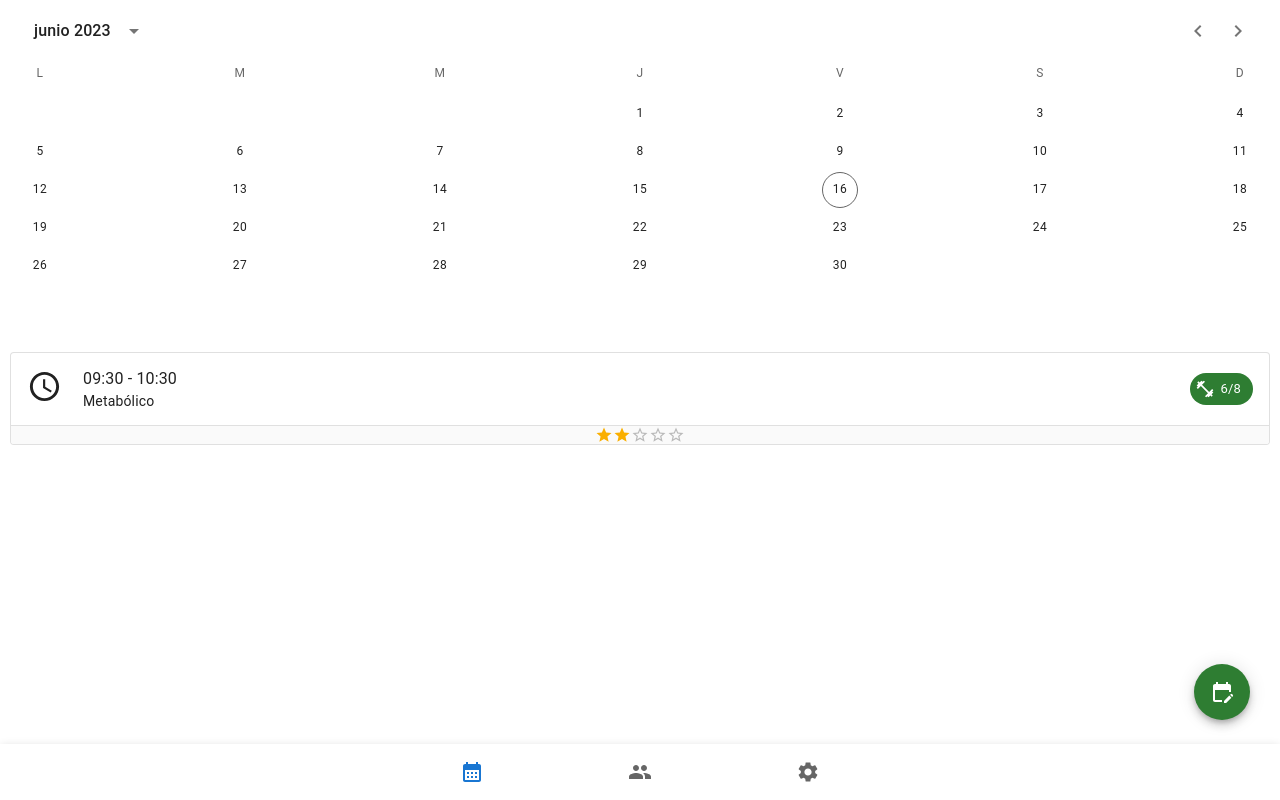
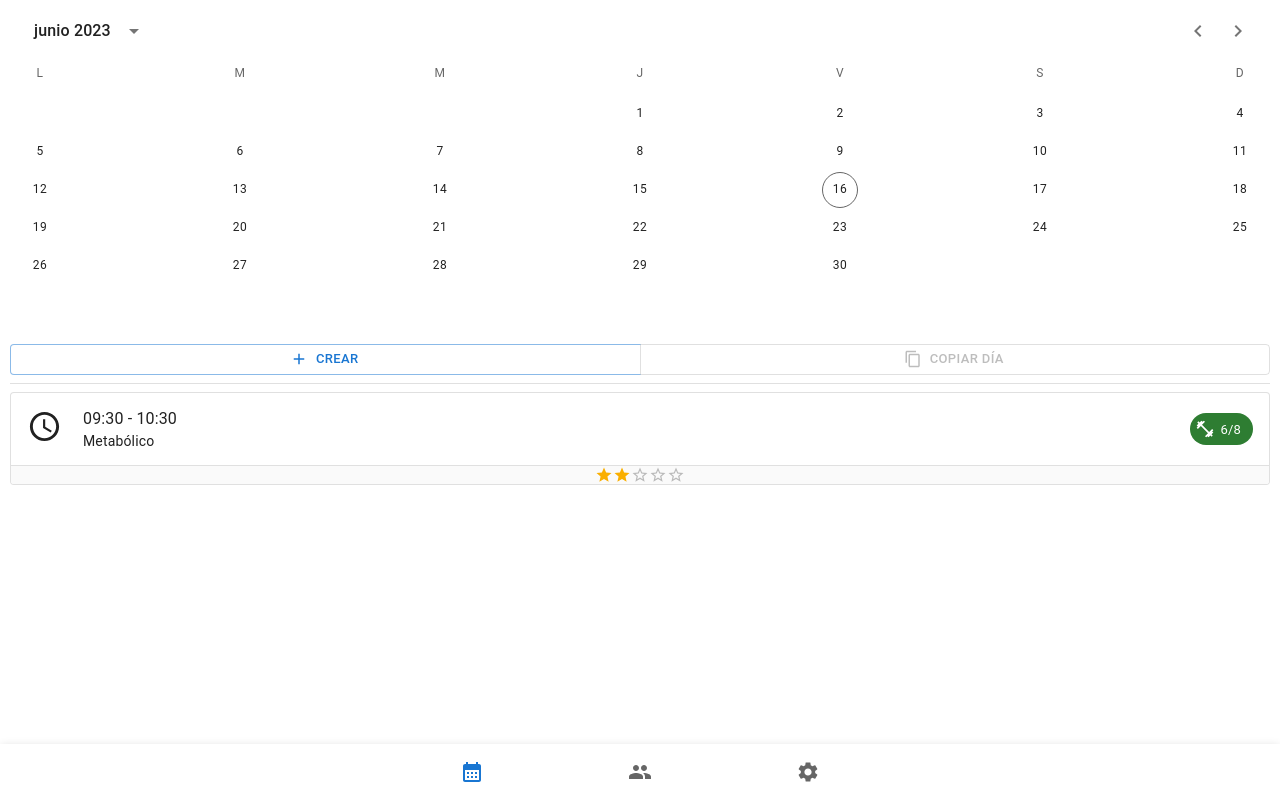
Before and after one commit to jtejederabit/booking-session-management, a React (Create React App) app: page / in a window 1280 px wide. Built offline with nearby package versions, Linux system fonts and the light colour scheme.

Commit message:
FE added new dialog component for activity creation

```diff
--- /dev/null
+++ b/src/components/common/actions/ActionButtons.tsx
@@ -0,0 +1,25 @@
+import React from 'react';
+import {Button, ButtonGroup} from "@mui/material";
+import {Add, ContentCopy} from "@mui/icons-material";
+
+const ActionButtons = ({
+    handleNew,
+}) => {
+    return (
+        <ButtonGroup
+            variant="outlined"
+            aria-label="outlined button group"
+            fullWidth
+            size="small"
+        >
+            <Button startIcon={<Add/>} onClick={handleNew}>
+                Crear
+            </Button>
+            <Button  startIcon={<ContentCopy/>} disabled>
+                Copiar día
+            </Button>
+        </ButtonGroup>
+    );
+};
+
+export default ActionButtons;
--- /dev/null
+++ b/src/components/common/dialogs/newActivity/NewActivity.tsx
@@ -0,0 +1,79 @@
+import {useEffect, useState} from 'react';
+import {Button, Dialog, DialogActions, DialogContent, DialogContentText, DialogTitle, TextField, Box, ButtonGroup} from "@mui/material";
+import { TimePicker } from '@mui/x-date-pickers/TimePicker';
+import dayjs from 'dayjs';
+
+const NewActivity = ({
+    isOpen,
+    handleClose
+ }) => {
+    const [startDate, setStartDate] = useState(null);
+    const [endDate, setEndDate] = useState(null);
+
+    const closeDialog = () => {
+        setStartDate(null)
+        setEndDate(null)
+        handleClose()
+    }
+
+    useEffect(() => {
+        if(startDate) {
+            const newEndDate = dayjs(startDate).add(1,'hour')
+            setEndDate(newEndDate)
+        }
+    }, [startDate]);
+
+    return (
+        <Dialog open={isOpen} onClose={handleClose}>
+            <DialogTitle>Añadir nueva actividad</DialogTitle>
+            <DialogContent sx={{ paddingTop: '10px !important'}}>
+                <TimePicker
+                    label="Hora Inicio"
+                    disablePast={true}
+                    format="HH:mm"
+                    sx={{ width: '100%', marginBottom: '10px'}}
+                    onChange={(newDate) => {
+                        setStartDate(newDate);
+                    }}
+                />
+                <TimePicker
+                    label="Hora Fin"
+                    minTime={startDate}
+                    value={endDate}
+                    format="HH:mm"
+                    sx={{ width: '100%'}}
+                    onChange={(newDate) => {
+                        setEndDate(newDate);
+                    }}
+                />
+                <TextField
+                    autoFocus
+                    margin="dense"
+                    id="title"
+                    label="Título"
+                    type="text"
+                    fullWidth
+                    variant="standard"
+                />
+                <TextField
+                    autoFocus
+                    margin="dense"
+                    id="slots"
+                    label="Cupo"
+                    type="number"
+                    inputProps={{ inputMode: 'numeric', pattern: '[0-9]*' }}
+                    fullWidth
+                    variant="standard"
+                />
+            </DialogContent>
+            <DialogActions>
+                <ButtonGroup variant="text" aria-label="text button group" fullWidth>
+                    <Button onClick={closeDialog}>GUARDAR</Button>
+                    <Button onClick={closeDialog}>CANCELAR</Button>
+                </ButtonGroup>
+            </DialogActions>
+        </Dialog>
+    );
+};
+
+export default NewActivity;
--- a/src/components/common/loading/Loading.tsx
+++ b/src/components/common/loading/Loading.tsx
@@ -2,7 +2,7 @@ import { Box, CircularProgress } from "@mui/material";
 export const Loading = () => {
     return (
         <Box sx={{
-            height: '100%',
+            height: '100vh',
             display: 'flex',
             flexDirection: 'column',
             alignItems: 'center',
--- a/src/components/core/Layout.tsx
+++ b/src/components/core/Layout.tsx
@@ -17,7 +17,7 @@ const Layout = ({ children }) => {
     }, [location]);
 
     return (
-        <Box sx={{ height: '100vh' }}>
+        <Box>
             <CssBaseline/>
             {loading ?
                 <Loading/>
--- a/src/pages/SessionsPage.tsx
+++ b/src/pages/SessionsPage.tsx
@@ -1,59 +1,32 @@
-import React, {useState} from 'react';
+import { useState} from "react";
 import {Calendar} from "../components/common/calendar/DayPicker.tsx";
-import {Box, Fab, List, ListItem, ListItemIcon, ListItemText, SwipeableDrawer} from "@mui/material";
+import {Box, ButtonGroup, Button, Divider, Dialog, DialogTitle, DialogContent, DialogContentText, TextField, DialogActions} from "@mui/material";
 import {SessionWrapper} from "../components/common/sessions/SessionWrapper.tsx";
-import EditCalendarIcon from "@mui/icons-material/EditCalendar";
-import AddIcon from "@mui/icons-material/Add";
-import ContentCopyIcon from "@mui/icons-material/ContentCopy";
+import {ContentCopy, Add} from "@mui/icons-material";
+import ActionButtons from "../components/common/actions/ActionButtons.tsx";
+import NewActivity from "../components/common/dialogs/newActivity/NewActivity.tsx";
 
 const SessionsPage = () => {
     const [open, setOpen] = useState(false);
-    const toggleDrawer = (newOpen: boolean) => () => {
-        setOpen(newOpen);
+
+    const handleClickOpen = () => {
+        setOpen(true);
     };
 
+    const handleClose = () => {
+        setOpen(false);
+    };
     return (
         <>
             <Calendar/>
-            <Box sx={{ margin: '10px' }}>
+            <NewActivity isOpen={open} handleClose={handleClose}/>
+            <Box
+                sx={{ margin: '10px' }}
+            >
+                <ActionButtons handleNew={handleClickOpen}/>
+                <Divider sx={{ marginTop: '8px'}}/>
                 <SessionWrapper/>
             </Box>
-            <Fab
-                color="success"
-                sx={{
-                    position: 'absolute',
-                    bottom: 80,
-                    right: 30,
-                }}
-                onClick={toggleDrawer(true)}
-            >
-                <EditCalendarIcon/>
-            </Fab>
-            <SwipeableDrawer
-                anchor="bottom"
-                open={open}
-                onClose={toggleDrawer(false)}
-                onOpen={toggleDrawer(true)}
-            >
-                <List>
-                    <ListItem>
-                        <ListItemIcon>
-                            <AddIcon />
-                        </ListItemIcon>
-                        <ListItemText
-                            primary="Añadir nueva sesión"
-                        />
-                    </ListItem>
-                    <ListItem>
-                        <ListItemIcon>
-                            <ContentCopyIcon />
-                        </ListItemIcon>
-                        <ListItemText
-                            primary="Copiar día seleccionado"
-                        />
-                    </ListItem>
-                </List>
-            </SwipeableDrawer>
         </>
     );
 };
```
